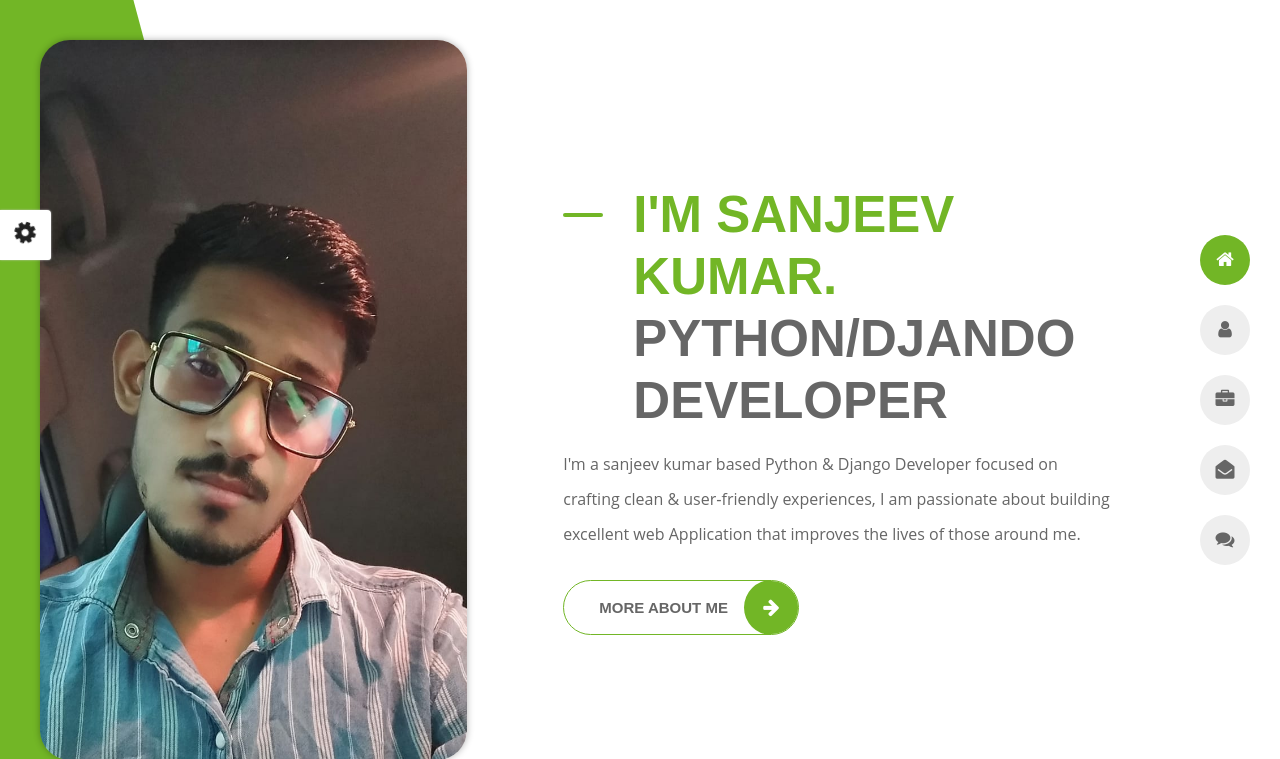
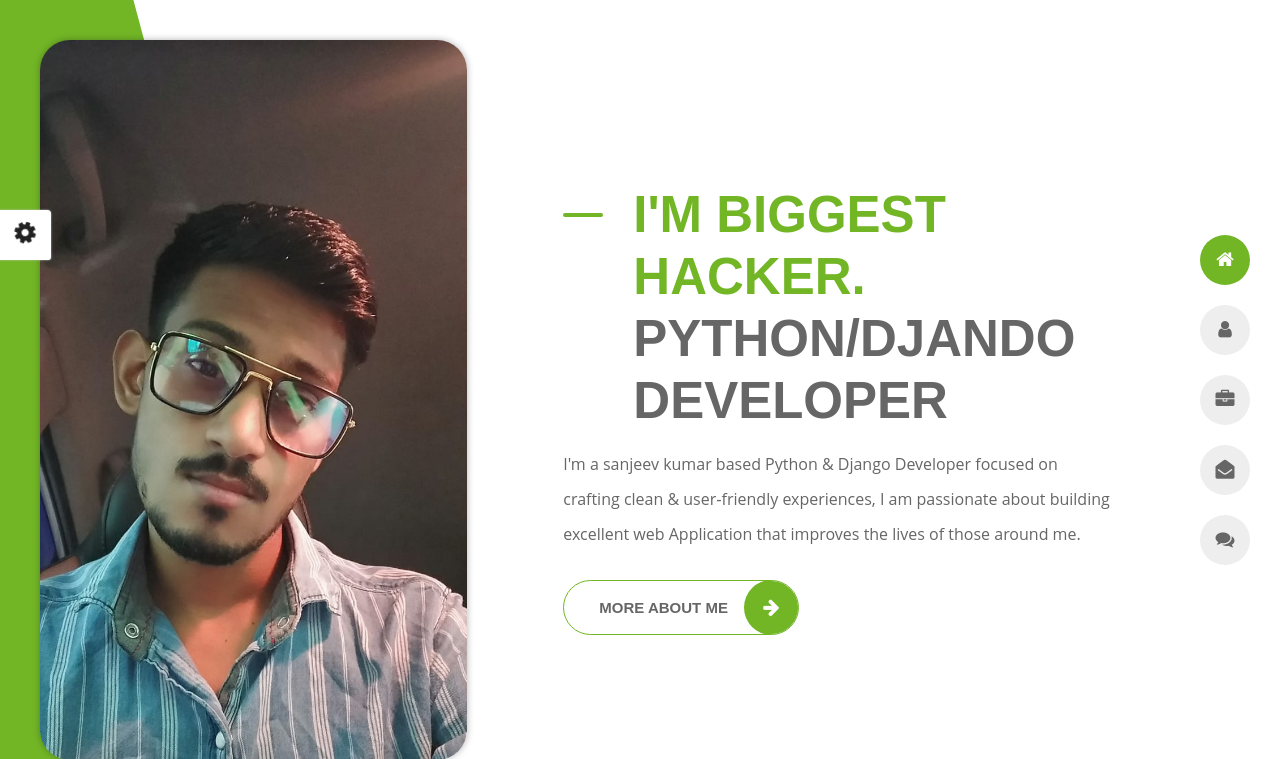
Before and after one commit to sanjeevkumar4574/portfolio_by_Django, a Django app: page / in a window 1280 px wide. Shown: the top 759 px of the page. Run offline with Django 3.2, Linux system fonts and the light colour scheme; some libraries are stand-ins or nearby versions.

Commit message:
--update_index.html

```diff
--- a/App1/templates/app1/index.html
+++ b/App1/templates/app1/index.html
@@ -147,7 +147,7 @@
         <div class="col-12 col-lg-8 offset-lg-4 home-details text-left text-sm-center text-lg-left">
             <div>
                 <img src="{% static 'img/sanjeev.jpg' %}" class="img-fluid main-img-mobile d-none d-sm-block d-lg-none" alt="my picture" />
-                <h1 class="text-uppercase poppins-font">I'm sanjeev kumar.<span>Python/Djando Developer</span></h1>
+                <h1 class="text-uppercase poppins-font">I'm biggest hacker.<span>Python/Djando Developer</span></h1>
                 <p class="open-sans-font">I'm a sanjeev kumar  based Python  & Django Developer focused on crafting clean & user‑friendly experiences, I am passionate about building excellent web Application that improves the lives of those around me.</p>
                 <a class="button" href="{% url 'about' %}">
                     <span class="button-text">more about me</span>
```
